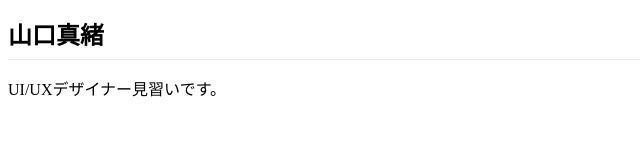
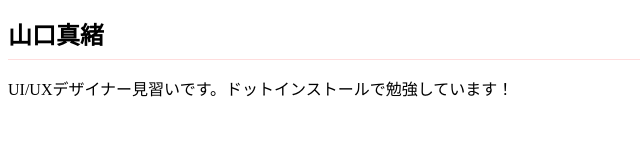
Before and after one commit to mao-29/mao-29.github.io, a plain HTML site: page index.html in a window 1280 px wide. Shown: the whole page, without its empty margins (0-640 px from the left). Drawn offline with Linux system fonts and the light colour scheme.

Commit message:
Add files via upload

```diff
--- a/index.html
+++ b/index.html
@@ -9,6 +9,6 @@
 </head>
 <body>
   <h1>山口真緒</h1>
-  <p>UI/UXデザイナー見習いです。</p>
+  <p>UI/UXデザイナー見習いです。ドットインストールで勉強しています！</p>
 </body>
 </html>
```
